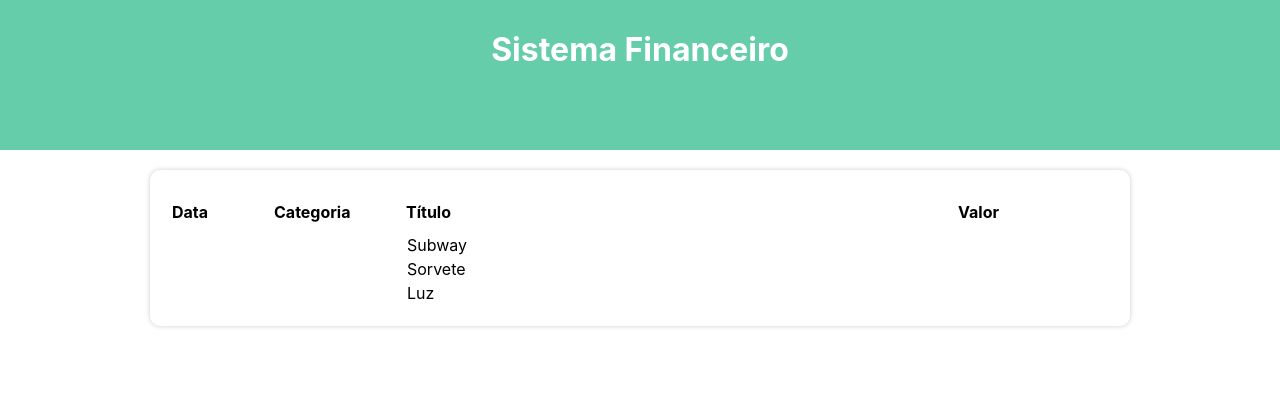
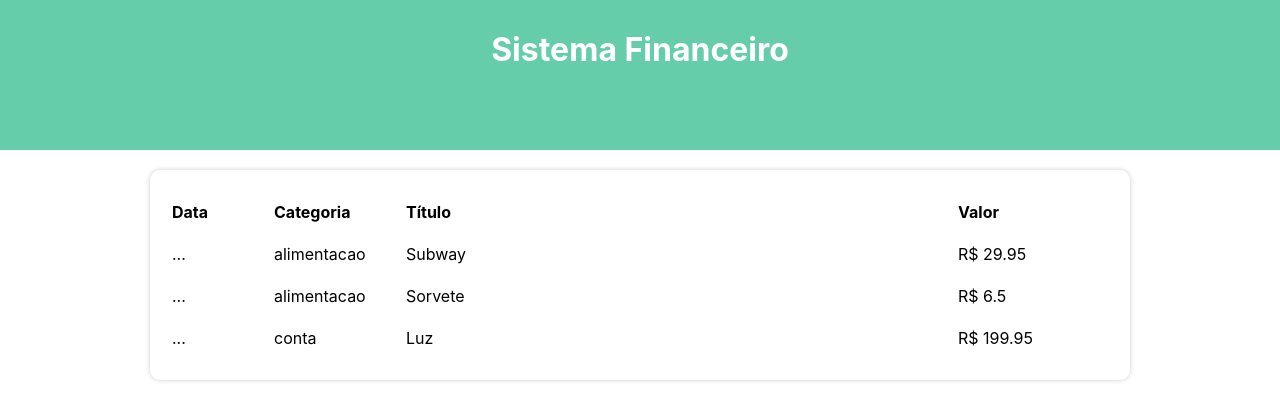
Before and after one commit to kanechandev/sistema-financas-pessoais, a React (Create React App) app: page / in a window 1280 px wide. Shown: the top 420 px of the page. Built offline with nearby package versions, Linux system fonts and the light colour scheme.

Commit message:
feat: TableItem apresentação dos registros.

```diff
--- a/src/components/TableArea/index.tsx
+++ b/src/components/TableArea/index.tsx
@@ -1,5 +1,6 @@
 import * as C from './styles';
 import { Item } from '../../types/Item';
+import { TableItem } from '../TableItem';
 
 type Props = {
     list: Item[]
@@ -18,12 +19,7 @@ export const TableArea = ({ list }: Props) => {
             </thead>
             <tbody>
                 {list.map((item, index)=>(
-                    <tr key={index}>
-                        <td></td>
-                        <td></td>
-                        <td>{item.titulo}</td>
-                        <td></td>
-                    </tr>
+                        <TableItem key={index} item={item}/>
                 ))}
             </tbody>
         </C.Table>
--- /dev/null
+++ b/src/components/TableItem/index.tsx
@@ -0,0 +1,17 @@
+import * as C from './styles';
+import { Item } from '../../types/Item';
+
+type Props = {
+    item: Item
+}
+
+export const TableItem = ({ item}: Props) => {
+    return (
+        <C.TableLine>
+            <C.TableColumn>...</C.TableColumn>
+            <C.TableColumn>{item.categoria}</C.TableColumn>
+            <C.TableColumn>{item.titulo}</C.TableColumn>
+            <C.TableColumn>R$ {item.valor}</C.TableColumn>
+        </C.TableLine>
+    );
+}
--- /dev/null
+++ b/src/components/TableItem/styles.ts
@@ -0,0 +1,7 @@
+import styled from "styled-components";
+
+export const TableLine = styled.tr``;
+
+export const TableColumn = styled.td`
+    padding: 10px 0;
+`;
```
